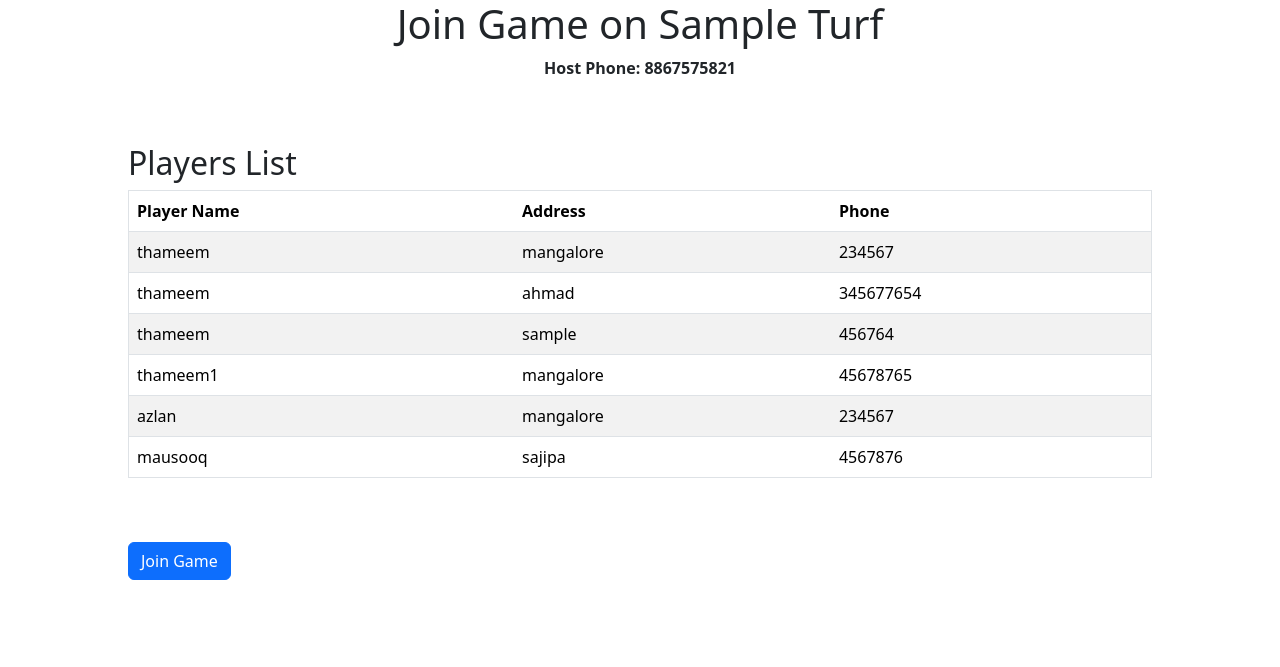
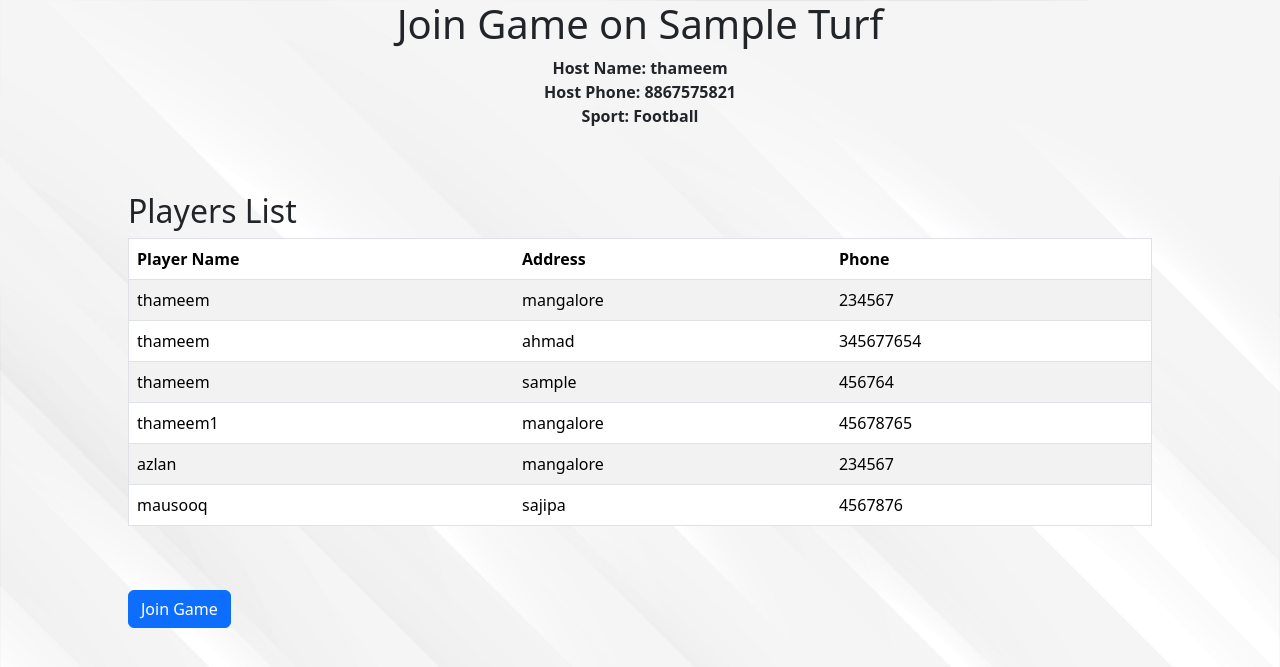
Before and after one commit to Thameem-20/DBMS-project, a Flask app: page /turf/1/join_game/1 in a window 1280 px wide. Shown: the top 667 px of the page. Run offline with Flask 3, Linux system fonts and the light colour scheme; a user stored in the database is signed in; data comes from the database, SQL or seed files in the repository; both versions use the stored data as it was after the commit.

Commit message:
updated css

```diff
--- a/static/css/style.css
+++ b/static/css/style.css
@@ -1,4 +1,7 @@
 body {
+  background-image: url("../img/17580.jpg");
+  background-repeat: no-repeat;
+  background-size: cover;
 }
 
 .navbar-nav {
@@ -8,7 +11,6 @@ body {
   height: 650px;
   background-image: url("../img/5685407.jpg");
   background-repeat: no-repeat;
-  /* background-position: center; */
   background-size: cover;
   background-size: 100% 100%;
 }
--- a/templates/join_game.html
+++ b/templates/join_game.html
@@ -2,9 +2,15 @@
 {% extends 'layout.html' %} {% block title %} Join Game {% endblock title %} {%
 block body %}
 <h1 class="turfhead">Join Game on {{ turf.turf_name }}</h1>
-<p class="turfhead" style="font-weight: bold">
-  Host Phone: {{ game.host_phone }}
-</p>
+<div class="turfhead">
+  <p style="font-weight: bold">
+    Host Name: {{game.host_name}}
+    <br />
+    Host Phone: {{ game.host_phone }}
+    <br />
+    Sport: {{game.sports}}
+  </p>
+</div>
 
 <!-- Display Players List -->
 <div class="turftab">
--- a/templates/turf_detail.html
+++ b/templates/turf_detail.html
@@ -31,8 +31,8 @@
         <td>{{ game.id }}</td>
         <td>{{ game.sports }}</td>
         <td>{{ game.host_name }}</td>
-        <td>{{ game.game_time.strftime('%Y-%m-%d') }}</td>
-        <td>{{ game.game_time.strftime('%H:%M:%S') }}</td>
+        <td>{{ game.game_time.strftime('%d-%m-%Y') }}</td>
+        <td>{{ game.game_time.strftime('%H:%M') }}</td>
         <td>
           <a
             class="btn btn-success"
--- /dev/null
+++ b/user_details.txt
@@ -0,0 +1,2 @@
+1. email:thameem@gmail.com | password:thameem20
+2. email:aakif@gmai.com | password: aakif2002
```
Also changed, not shown: instance/databases.db, static/img/17580.jpg (added).
